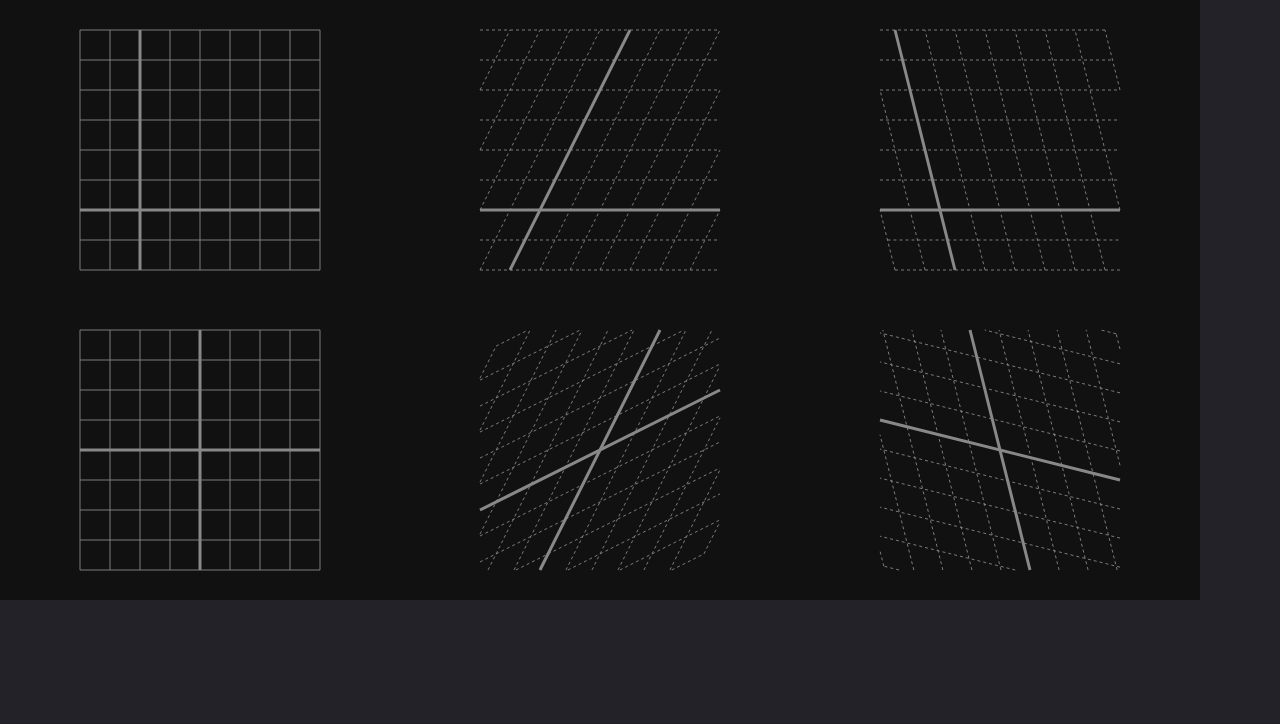
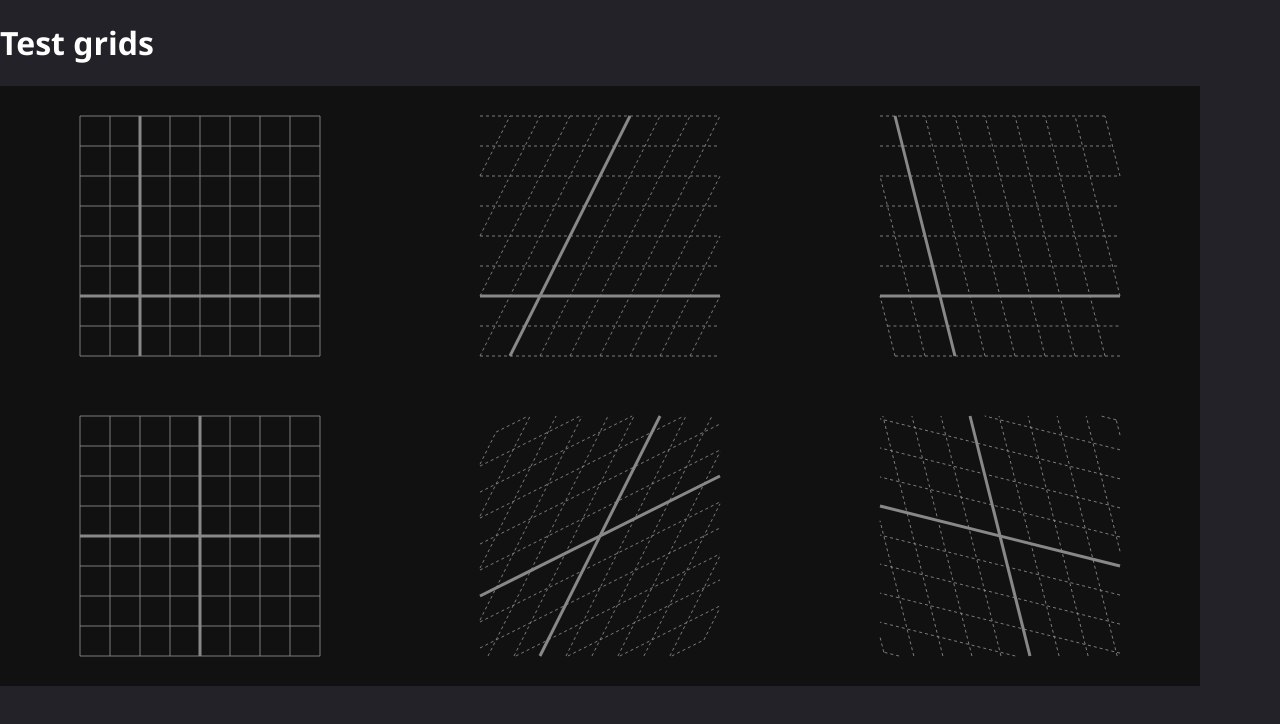
Before and after one commit to martintasker/rel, a React (Create React App) app: page / in a window 1280 px wide. Shown: the top 724 px of the page. Built offline with nearby package versions, Linux system fonts and the light colour scheme.

Commit message:
pages: bring pages out explicitly

```diff
--- a/src/App.tsx
+++ b/src/App.tsx
@@ -1,9 +1,7 @@
 import React, {ReactElement} from 'react';
 import UPage from './ui/UPage';
 import {UThemeContextProvider} from './ui/UTheme';
-import UFlexbox from './ui/UFlexbox';
-import {XCTGrid, XTGrid} from './Grids';
-import {Figure} from './Figure';
+import TestGridsPage from './pages/TestGridsPage';
 
 export default function App(): ReactElement {
   return (
@@ -15,33 +13,8 @@ export default function App(): ReactElement {
 
 function AppPage(): ReactElement {
   return (
-    <UPage>
-      <UFlexbox direction="row">
-        <UFlexbox direction="column">
-          <Figure pixelSize={[400, 300]} xRange={[-3, 7]} yRange={[-3, 7]}>
-            <XTGrid xRange={[-2, 6]} tRange={[-2, 6]} />
-          </Figure>
-          <Figure pixelSize={[400, 300]} xRange={[-5, 5]} yRange={[-5, 5]}>
-            <XCTGrid xRange={[-4, 4]} ctRange={[-4, 4]} />
-          </Figure>
-        </UFlexbox>
-        <UFlexbox direction="column">
-          <Figure pixelSize={[400, 300]} xRange={[-3, 7]} yRange={[-3, 7]}>
-            <XTGrid xRange={[-2, 6]} tRange={[-2, 6]} v={0.5} />
-          </Figure>
-          <Figure pixelSize={[400, 300]} xRange={[-5, 5]} yRange={[-5, 5]}>
-            <XCTGrid xRange={[-4, 4]} ctRange={[-4, 4]} beta={0.5} />
-          </Figure>
-        </UFlexbox>
-        <UFlexbox direction="column">
-          <Figure pixelSize={[400, 300]} xRange={[-3, 7]} yRange={[-3, 7]}>
-            <XTGrid xRange={[-2, 6]} tRange={[-2, 6]} v={-0.25} />
-          </Figure>
-          <Figure pixelSize={[400, 300]} xRange={[-5, 5]} yRange={[-5, 5]}>
-            <XCTGrid xRange={[-4, 4]} ctRange={[-4, 4]} beta={-0.25} />
-          </Figure>
-        </UFlexbox>
-      </UFlexbox>
+    <UPage isScrollable={true}>
+      <TestGridsPage />
     </UPage>
   );
 }
--- /dev/null
+++ b/src/pages/TestGridsPage.tsx
@@ -0,0 +1,38 @@
+import React, {ReactElement} from 'react';
+import UFlexbox from '../ui/UFlexbox';
+import {XCTGrid, XTGrid} from '../Grids';
+import {Figure} from '../Figure';
+
+export default function TestGridsPage(): ReactElement {
+  return (
+    <>
+      <h1>Test grids</h1>
+      <UFlexbox direction="row">
+        <UFlexbox direction="column">
+          <Figure pixelSize={[400, 300]} xRange={[-3, 7]} yRange={[-3, 7]}>
+            <XTGrid xRange={[-2, 6]} tRange={[-2, 6]} />
+          </Figure>
+          <Figure pixelSize={[400, 300]} xRange={[-5, 5]} yRange={[-5, 5]}>
+            <XCTGrid xRange={[-4, 4]} ctRange={[-4, 4]} />
+          </Figure>
+        </UFlexbox>
+        <UFlexbox direction="column">
+          <Figure pixelSize={[400, 300]} xRange={[-3, 7]} yRange={[-3, 7]}>
+            <XTGrid xRange={[-2, 6]} tRange={[-2, 6]} v={0.5} />
+          </Figure>
+          <Figure pixelSize={[400, 300]} xRange={[-5, 5]} yRange={[-5, 5]}>
+            <XCTGrid xRange={[-4, 4]} ctRange={[-4, 4]} beta={0.5} />
+          </Figure>
+        </UFlexbox>
+        <UFlexbox direction="column">
+          <Figure pixelSize={[400, 300]} xRange={[-3, 7]} yRange={[-3, 7]}>
+            <XTGrid xRange={[-2, 6]} tRange={[-2, 6]} v={-0.25} />
+          </Figure>
+          <Figure pixelSize={[400, 300]} xRange={[-5, 5]} yRange={[-5, 5]}>
+            <XCTGrid xRange={[-4, 4]} ctRange={[-4, 4]} beta={-0.25} />
+          </Figure>
+        </UFlexbox>
+      </UFlexbox>
+    </>
+  );
+}
--- a/src/ui/UPage.tsx
+++ b/src/ui/UPage.tsx
@@ -4,9 +4,13 @@ import {UThemeContext} from './UTheme';
 
 type Props = {
   children: ReactNode;
+  isScrollable?: boolean;
 };
 
-export default function UPage({children}: Props): ReactElement {
+export default function UPage({
+  isScrollable = false,
+  children,
+}: Props): ReactElement {
   const {backgroundColor, color} = useContext(UThemeContext);
   return (
     <div
@@ -14,6 +18,7 @@ export default function UPage({children}: Props): ReactElement {
       style={{
         backgroundColor,
         color,
+        overflowY: isScrollable ? 'auto' : 'hidden',
       }}
     >
       {children}
```
